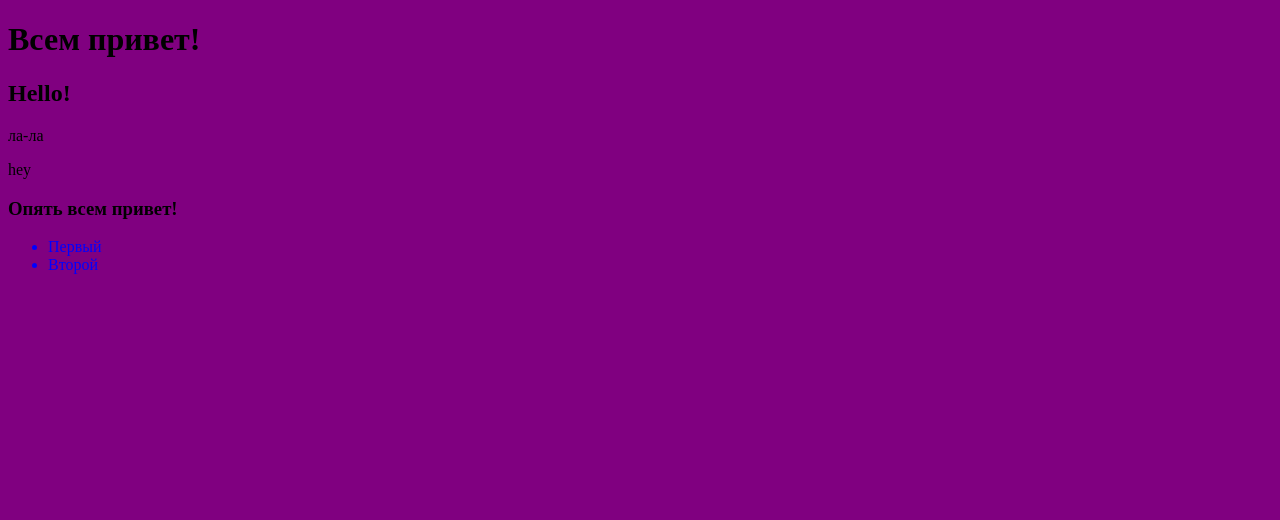
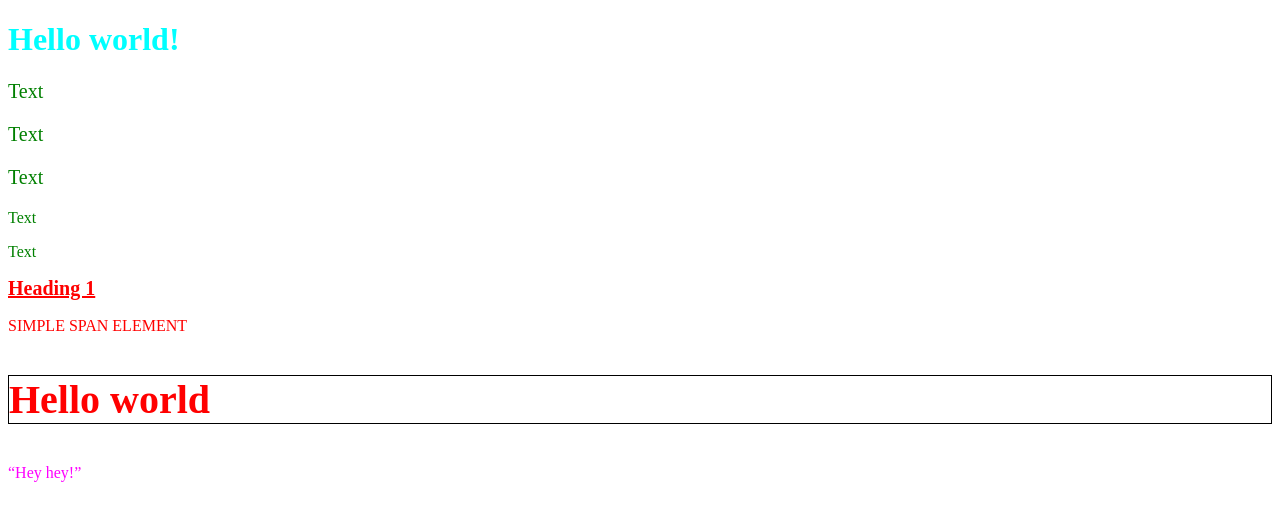
Before and after one commit to ZhurmanJulia/CSS, a plain HTML site: page index.html in a window 1280 px wide. Drawn offline with Linux system fonts and the light colour scheme.

Commit message:
Добавлено описание простых селекторов

```diff
--- a/index.html
+++ b/index.html
@@ -8,14 +8,17 @@
 	<link rel="stylesheet" href="style.css">
 </head>
 <body>
-	<h1>Всем привет!</h1>
-	<h2>Hello!</h2>
-	<p>ла-ла</p>
-	<p>hey</p>
-	<h3>Опять всем привет!</h3>
-	<ul>
-		<li>Первый</li>
-		<li>Второй</li>
-	</ul>
+	<h1 class="simple">Hello world!</h1>
+	<p class="fz20">Text</p>
+	<p class="fz20">Text</p>
+	<p class="fz20">Text</p>
+	<p>Text</p>
+	<p>Text</p>
+	<h2 class="heading1 fz20">Heading 1</h2>
+	<span class="heading2">Simple span element</span>
+	<h3 id="heading">Hello world</h3>
+
+	<q class="simple">Hey hey!</q>
+
 </body>
 </html>
--- a/style.css
+++ b/style.css
@@ -1,7 +1,60 @@
-body {
-	background-color: purple;
+/* Обращение ко всем элементам на странице*/
+* {
+	color: red;
+}
+/*Если на страницу добавить новые
+элементы с анологичными тегами, то стили будут применены к каждому из них*/
+p {
+	color: green;
 }
 
-li {
+h1 {
 	color: blue;
 }
+/*Данные стили будут пременены только к элементам с соответвующими классами*/
+.heading1 {
+	text-decoration: underline;
+}
+
+.heading2 {
+	text-transform: uppercase;
+}
+
+/*Можно создать стиль и добавить классы тегам в HTML,
+чтобы, например, поменять размер шрифта*/
+.fz20 {
+	font-size: 20px;
+}
+
+/*ID на странице должен быть уникальным. Если нужно стилизировать элемент-то применить селектор класса,
+ а если на элемент нужно добавить какую-то логику-то используется ID*/
+#heading {
+	font-size: 40px;
+	border: 1px solid black;
+}
+
+/*Вес селектора равен одному*/
+q {
+	color: blue;
+}
+/*Вес селектора 10*/
+.simple {
+	color: aqua;
+}
+/*Однако, такой же класс был добавлен и в заголовок <h1>,
+но нам не надо перекрашивать его, поэтому:*/
+/*Найди на странице все <q>, проверь,
+что у этих тегов должен быть class="simple" и, после этого, измени их цвет*/
+/*Вес селектора 11: 10 класс, 1 тэг, сумма=11*/
+q.simple {
+	color: red;
+}
+
+/*Если теперь мы хотим переопределить цвет цитаты,
+нужно создать селектор весом минимум 12
+То есть, мы берем глобальную обертку <body> и говорим,
+что в ней должна быть цитаты с class="simple"
+Вес селекторы становится 12!!*/
+body q.simple {
+	color: fuchsia;
+}
```
